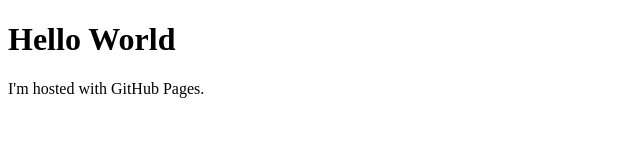
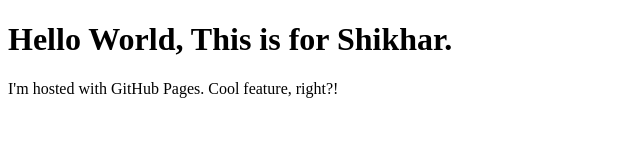
Before and after one commit to winshikhar/winshikhar.github.io, a plain HTML site: page index.html in a window 1280 px wide. Shown: the whole page, without its empty margins (0-640 px from the left). Drawn offline with Linux system fonts and the light colour scheme.

Commit message:
Update index.html
added personal message

```diff
--- a/index.html
+++ b/index.html
@@ -1,7 +1,7 @@
 <!DOCTYPE html>
 <html>
 <body>
-<h1>Hello World</h1>
-<p>I'm hosted with GitHub Pages.</p>
+<h1>Hello World, This is for Shikhar.</h1>
+<p>I'm hosted with GitHub Pages. Cool feature, right?!</p>
 </body>
 </html>
```
